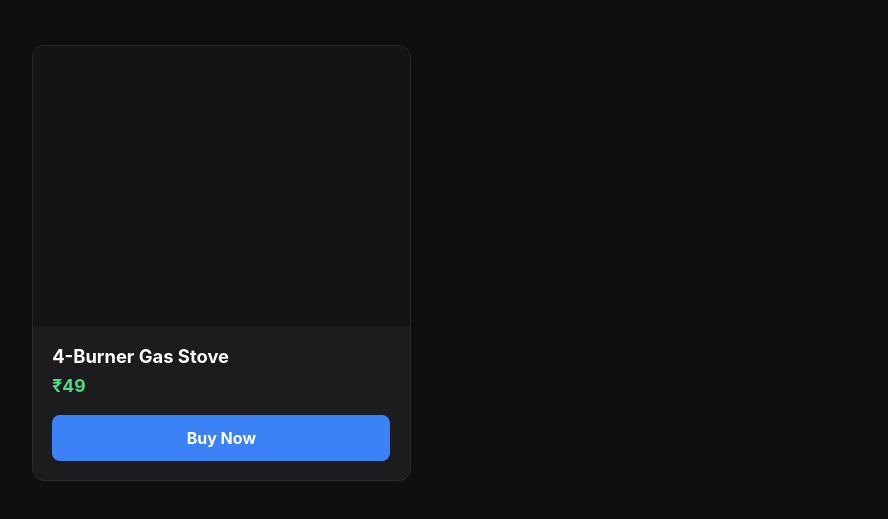
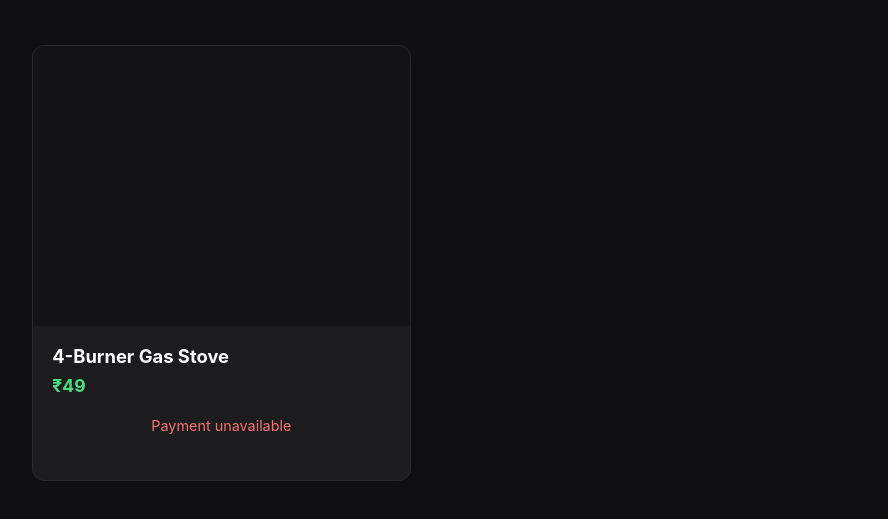
Before and after one commit to meshrepo/meshrepo.github.io, a plain HTML site: page index.html in a window 1280 px wide. Shown: the part 105-624 px from the top of the page, without its empty margins (8-896 px from the left). Drawn offline with Linux system fonts and the light colour scheme.

Commit message:
Update index.html

```diff
--- a/index.html
+++ b/index.html
@@ -53,19 +53,11 @@
         .card-title { font-size: 1.15rem; margin-bottom: 0.5rem; }
         .card-price { font-size: 1.1rem; color: #4ade80; font-weight: bold; margin-bottom: 1.2rem; }
 
-        .buy-btn {
+        .rzp-button-container {
             margin-top: auto;
-            display: block;
             text-align: center;
-            padding: 0.8rem;
-            background: var(--accent);
-            color: #fff;
-            text-decoration: none;
-            border-radius: 8px;
-            font-weight: bold;
-            transition: background 0.2s;
+            min-height: 45px;
         }
-        .buy-btn:hover { background: #2563eb; }
     </style>
     <!-- Lightweight WebGL Splat Viewer Engine -->
     <script src="https://cdn.jsdelivr.net/npm/@antimatter15/splat@0.0.3/dist/splat.js"></script>
@@ -98,7 +90,7 @@
                     card.className = 'card';
                     const viewerId = `splat-view-${model.id}`;
 
-                    // Build the card HTML without the button first
+                    // Build the card HTML
                     card.innerHTML = `
                         <div class="viewer-container" id="${viewerId}">
                             ${!model.splatUrl ? `<img src="${model.thumbnail}" alt="${model.title}" style="max-width:100%; max-height:100%; object-fit:contain;">` : ''}
@@ -106,14 +98,14 @@
                         <div class="card-content" id="content-${model.id}">
                             <h2 class="card-title">${model.title}</h2>
                             <div class="card-price">${model.price}</div>
-                            <div class="rzp-button-container" style="margin-top: auto; text-align: center; min-height: 45px;"></div>
+                            <div class="rzp-button-container" id="rzp-btn-${model.id}"></div>
                         </div>
                     `;
                     grid.appendChild(card);
 
-                    // Dynamically inject the Razorpay script so the browser executes it
-                    const btnContainer = card.querySelector('.rzp-button-container');
-                    const targetId = model.buttonId || model.buyUrl; // Fallback support
+                    // Dynamically inject the exact Razorpay Button snippet
+                    const btnContainer = document.getElementById(`rzp-btn-${model.id}`);
+                    const targetId = model.buttonId;
 
                     if (targetId && targetId.startsWith('pl_')) {
                         const form = document.createElement('form');
@@ -123,9 +115,8 @@
                         script.async = true;
                         form.appendChild(script);
                         btnContainer.appendChild(form);
-                    } else if (targetId) {
-                        // Fallback just in case an old normal link is still in the database
-                        btnContainer.innerHTML = `<a href="${targetId}" class="buy-btn" target="_blank" rel="noopener noreferrer">Buy Now</a>`;
+                    } else {
+                        btnContainer.innerHTML = '<span style="color: #f87171; font-size: 0.9rem;">Payment unavailable</span>';
                     }
 
                     // Initialize WebGL Splat viewer for this card
```
